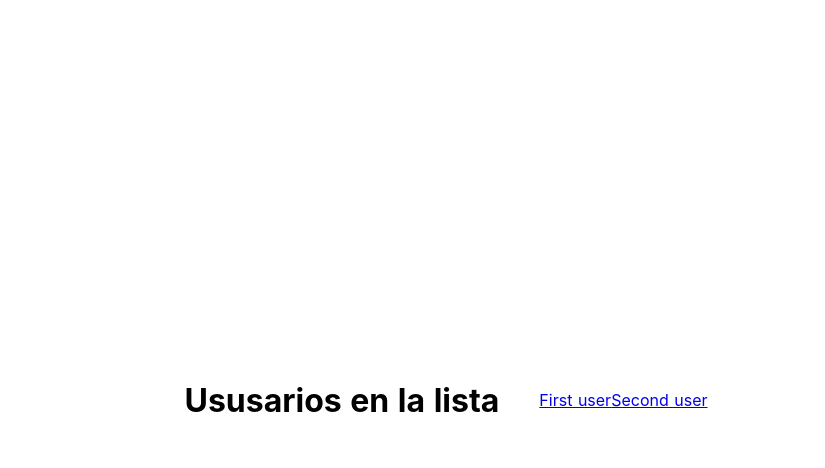
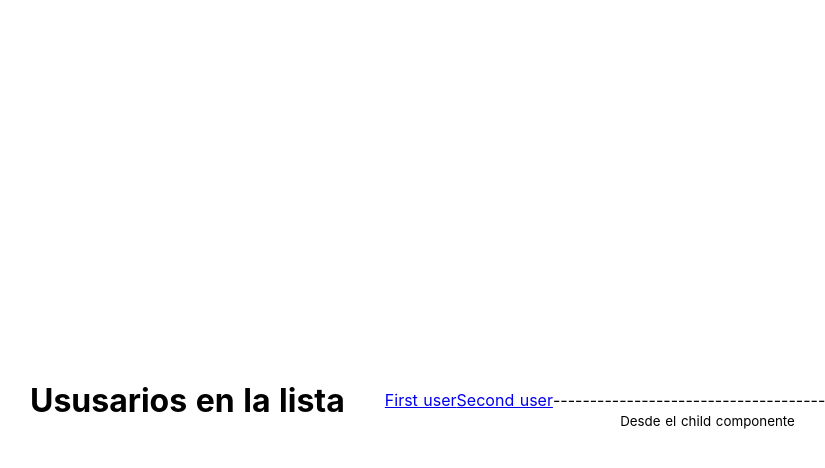
Before and after one commit to lpablos/class-nuxt, a Nuxt app: page / in a window 1280 px wide. Both pictures are taken after a click on the button "Ir a usuarios". Shown: the top 468 px of the page, without its empty margins (194-1019 px from the left). Built offline with nearby package versions, Linux system fonts and the light colour scheme.

Commit message:
componente hijo

```diff
--- /dev/null
+++ b/pages/users.vue
@@ -0,0 +1,11 @@
+<template>
+    <div class="container">
+        <h1>Ususarios en la lista</h1>
+        <ul>
+            <nuxt-link to="users/1">First user</nuxt-link>
+            <nuxt-link to="users/2">Second user</nuxt-link>
+        </ul>
+        <br>
+        <nuxt-child />
+    </div>
+</template>
--- a/pages/users/index.vue
+++ b/pages/users/index.vue
@@ -1,10 +1,8 @@
-<<template>
-    <div class="container">
-        <h1>Ususarios en la lista</h1>
-        <ul>
-            <nuxt-link to="users/1">First user</nuxt-link>
-            <nuxt-link to="users/2">Second user</nuxt-link>
-        </ul>
-
+<template>
+    <div>
+        <br>
+        ------------------------------------------
+        <br>
+        <small>Desde el child componente</small>
     </div>
 </template>
```
Also changed, not shown: 1 other file (tests, documents, lock files or other folders).
